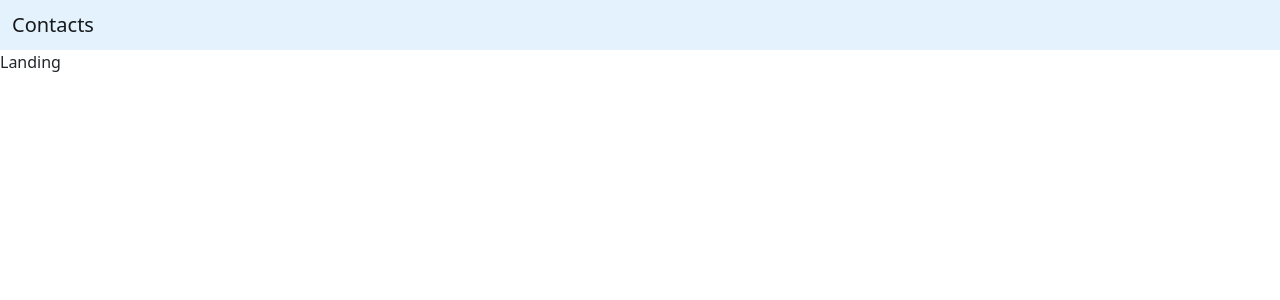
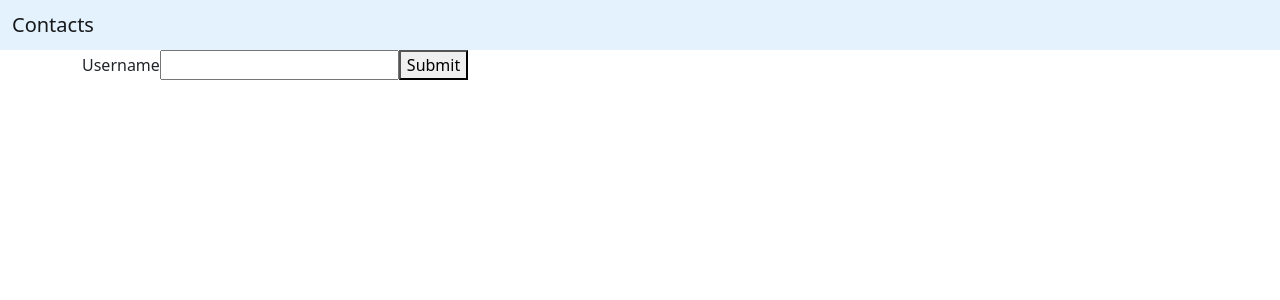
Before and after one commit to RichelleT/Contacts-List-In-React, a React (Create React App) app in the folder practical-fe/: page / in a window 1280 px wide. Shown: the top 300 px of the page. Built offline with nearby package versions, Linux system fonts and the light colour scheme.

Commit message:
add form structure; add empty landing.css

```diff
--- a/practical-fe/src/components/landing/Landing.js
+++ b/practical-fe/src/components/landing/Landing.js
@@ -5,7 +5,17 @@ function Landing() {
   return (
     <div>
       <Header />
-      <div>Landing</div>
+      <div>
+        <div className="container">
+          <div className="container-left">
+            <form>
+              <label>Username</label>
+              <input type="text"></input>
+              <button>Submit</button>
+            </form>
+          </div>
+        </div>
+      </div>
     </div>
   );
 }
```
Also changed, not shown: practical-fe/src/styles/landing.css (added).
